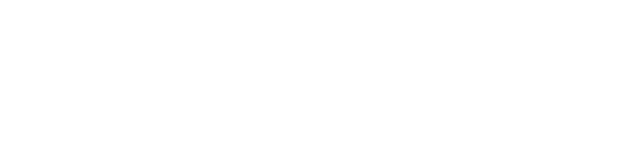
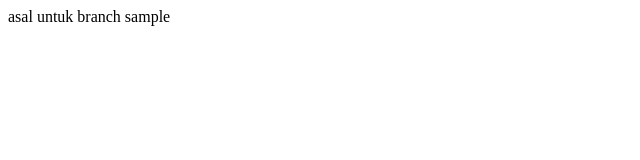
Before and after one commit to dzakyraffy/LatihanNL1, a plain HTML site: page index.html in a window 1280 px wide. Shown: the whole page, without its empty margins (0-640 px from the left). Drawn offline with Linux system fonts and the light colour scheme.

Commit message:
untuk sample branch

```diff
--- a/index.html
+++ b/index.html
@@ -7,6 +7,6 @@
     <title>Document</title>
 </head>
 <body>
-
+asal untuk branch sample
 </body>
 </html>
```
